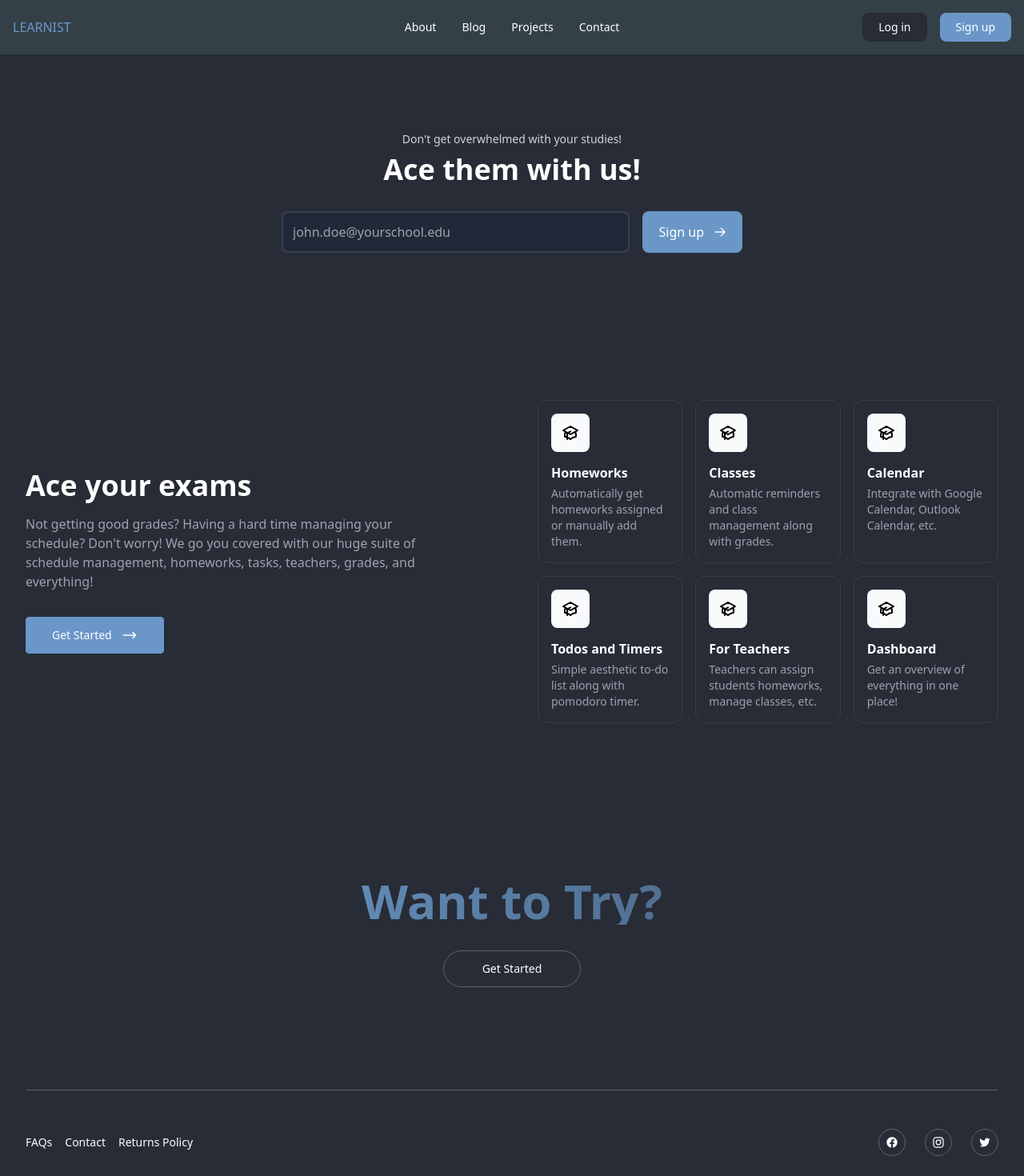
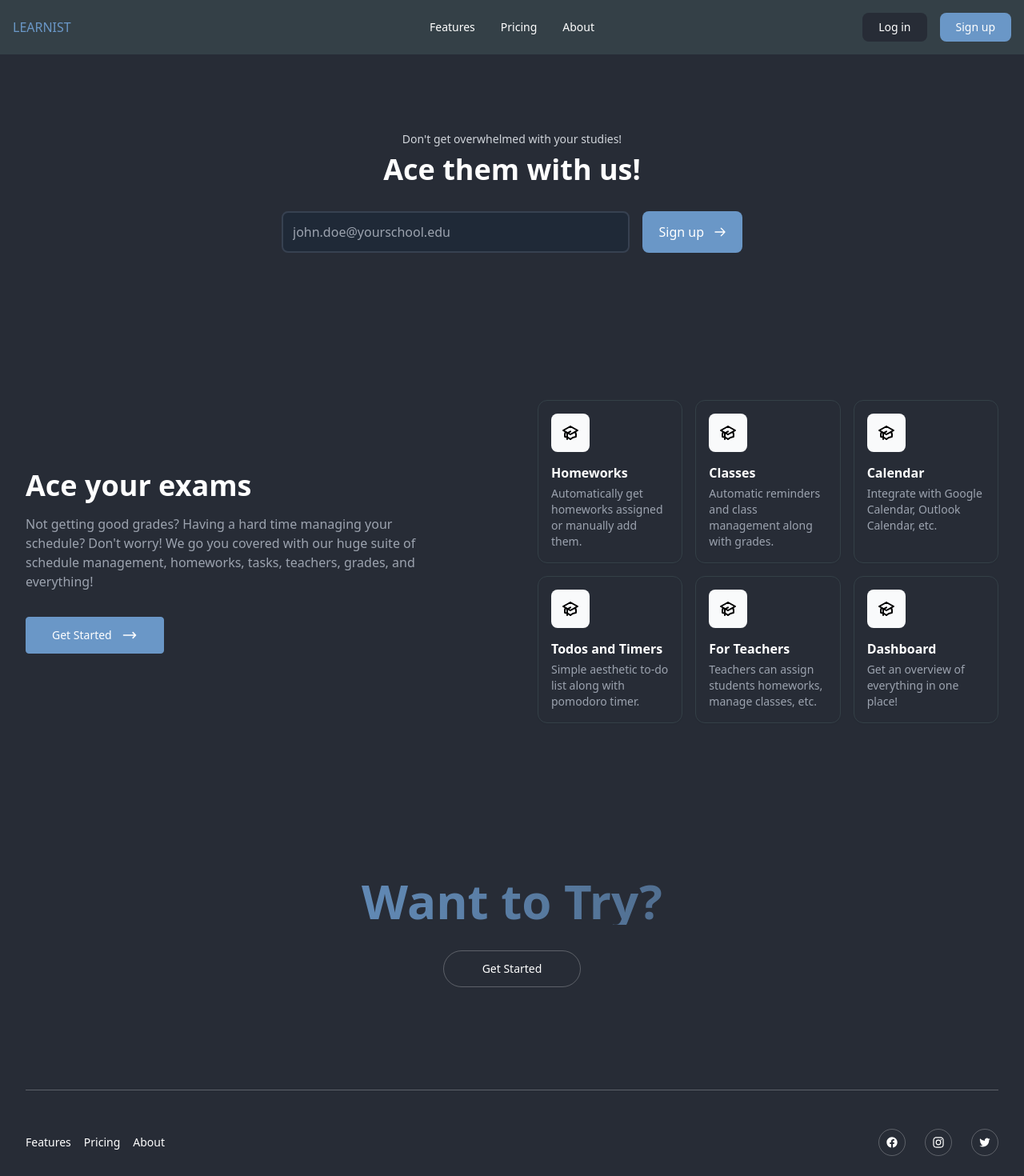
Before and after one commit to pybash1/learnist, a Next.js app: page / in a window 1280 px wide. Shown: the top 1470 px of the page at 80% size. Built offline with nearby package versions, Linux system fonts and the light colour scheme.

Commit message:
fix: fix navbar and footer links

```diff
--- a/components/Footer.jsx
+++ b/components/Footer.jsx
@@ -19,15 +19,15 @@ export default function Footer() {
           <nav className="flex justify-center space-x-4 text-sm font-medium sm:justify-start">
             <a href="" className="hover:text-accent">
               {" "}
-              FAQs{" "}
+              Features{" "}
             </a>
             <a href="" className="hover:text-accent">
               {" "}
-              Contact{" "}
+              Pricing{" "}
             </a>
             <a href="" className="hover:text-accent">
               {" "}
-              Returns Policy{" "}
+              About{" "}
             </a>
           </nav>
 
@@ -78,7 +78,7 @@ export default function Footer() {
 
             <a
               className="p-2 border rounded-full border-white/25 hover:text-accent"
-              href=""
+              href="https://twitter.com/py_bash1"
               target="_blank"
               rel="noreferrer"
             >
--- a/components/Navbar.jsx
+++ b/components/Navbar.jsx
@@ -11,16 +11,13 @@ export default function Navbar() {
 
           <nav className="hidden space-x-8 text-sm font-medium md:flex">
             <a className="text-white hover:text-accent transition ease-in-out" href="">
-              About
+              Features
             </a>
             <a className="text-white hover:text-accent transition ease-in-out" href="">
-              Blog
+              Pricing
             </a>
             <a className="text-white hover:text-accent transition ease-in-out" href="">
-              Projects
-            </a>
-            <a className="text-white hover:text-accent transition ease-in-out" href="">
-              Contact
+              About
             </a>
           </nav>
 
```
